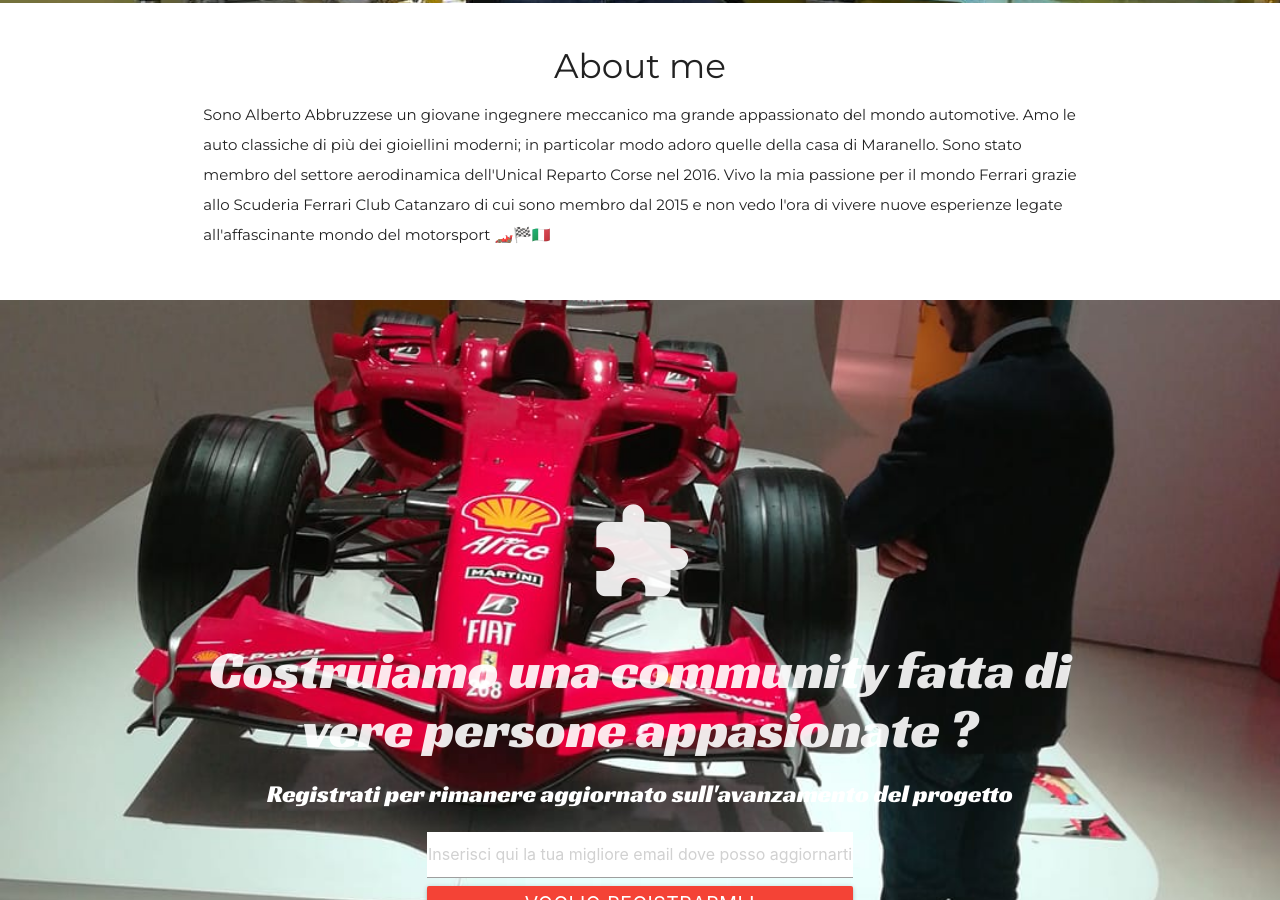
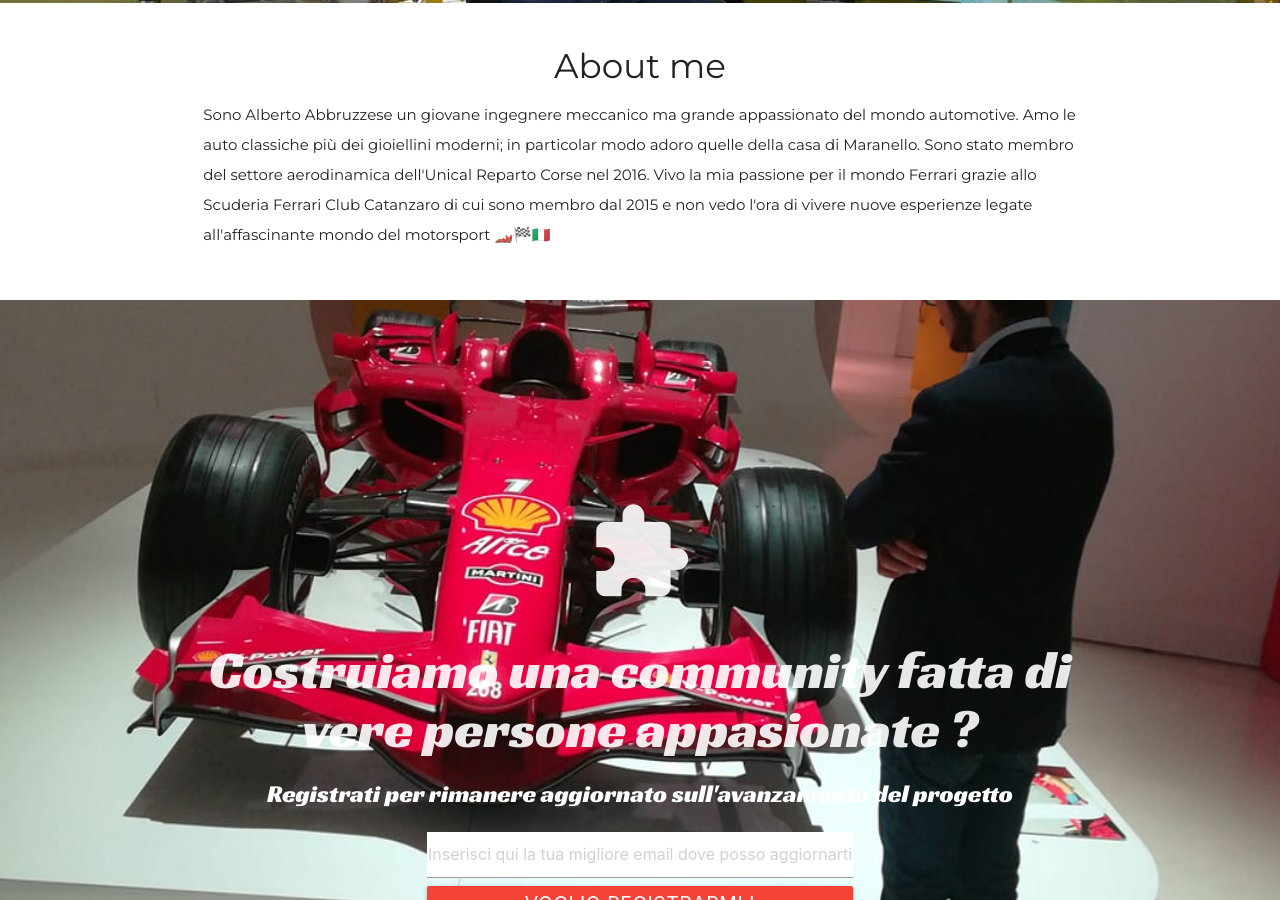
Before and after one commit to AlbertoAbbruzzese/MYAUTOMOTIVEPASSION, a plain HTML site: page index.html in a window 1280 px wide. Shown: the part 1395-2295 px from the top of the page. Drawn offline with nearby package versions, Linux system fonts and the light colour scheme; a script that the page names is missing; some icons are missing.

Commit message:
Add files via upload

```diff
--- a/index.html
+++ b/index.html
@@ -127,7 +127,7 @@
         <div class="col s12 center">
           <h3><i  class="mdi-content-send brown-text"></i></h3>
           <h4>About me</h4>
-          <p class="left-align light">Sono Alberto Abbruzzese un giovane ingegnere meccanico ma grande appassionato del mondo automotive. Amo le auto classiche di più dei gioiellini moderni; in particolar modo adoro quelle della casa di Maranello.
+          <p class="left-align light">Sono Alberto Abbruzzese un giovane ingegnere meccanico ma grande appassionato del mondo automotive. Amo le auto classiche più dei gioiellini moderni; in particolar modo adoro quelle della casa di Maranello.
           Sono stato membro del settore aerodinamica dell'Unical Reparto Corse nel 2016.
           Vivo la mia passione per il mondo Ferrari grazie allo Scuderia Ferrari Club Catanzaro di cui sono membro dal 2015 e non vedo l'ora di vivere nuove esperienze legate all'affascinante mondo del motorsport 🏎️🏁🇮🇹</p>
         </div>
```
